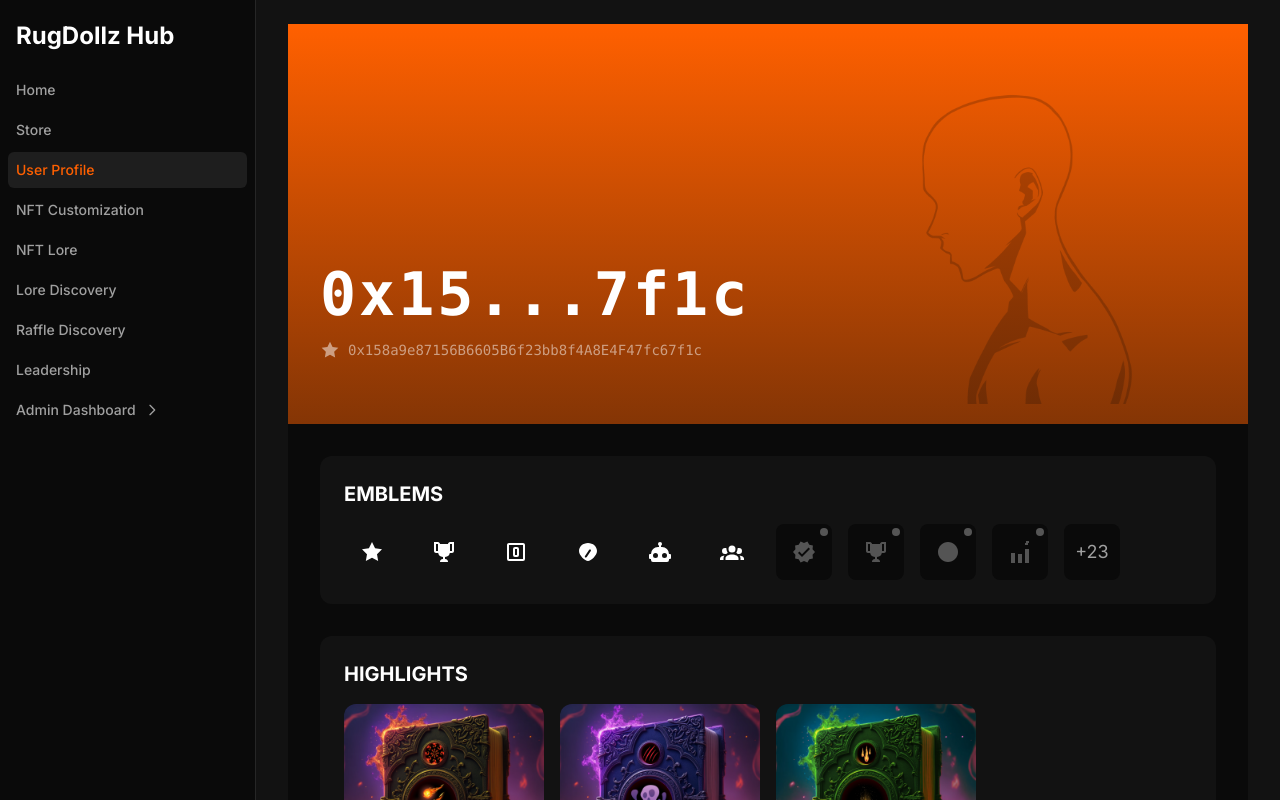
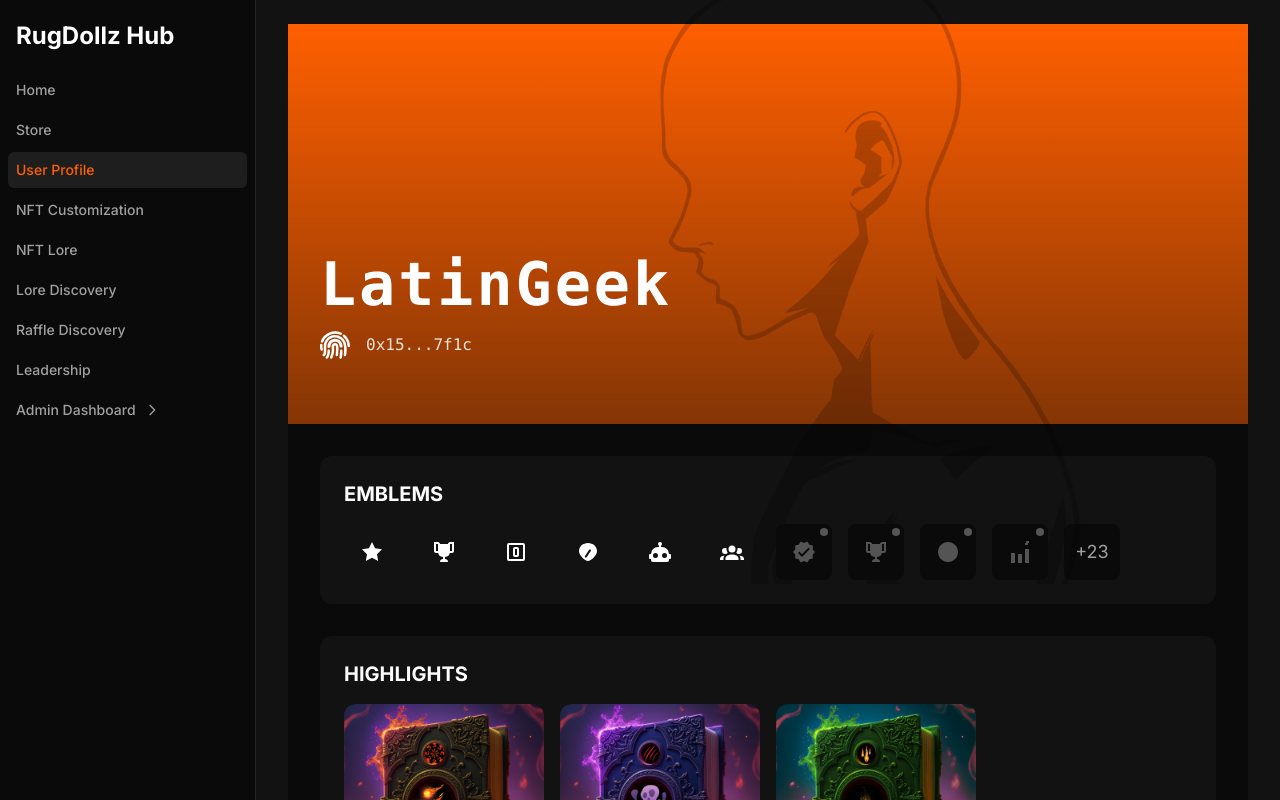
Before and after one commit to LatinGeek/rugdollz-central-hub, a Next.js app: page /profile/0x158a9e87156B6605B6f23bb8f4A8E4F47fc67f1c in a window 1280 px wide. Shown: the top 800 px of the page. Built offline with nearby package versions, Linux system fonts and the light colour scheme.

Commit message:
[FIX] Prevent overflow on profile view

```diff
--- a/app/components/profile/Emblems.tsx
+++ b/app/components/profile/Emblems.tsx
@@ -62,7 +62,7 @@ export function Emblems({ emblems }: EmblemsProps) {
               </div>
 
               {/* Enhanced Tooltip */}
-              <div className="invisible group-hover:visible absolute z-[100] bottom-full left-1/2 -translate-x-1/2 mb-2 opacity-0 group-hover:opacity-100 transition-all duration-200 pointer-events-none">
+              <div className="hidden sm:group-hover:block absolute z-[100] bottom-full left-1/2 -translate-x-1/2 mb-2 opacity-0 sm:group-hover:opacity-100 transition-all duration-200 pointer-events-none">
                 <div className="bg-[rgb(var(--bg-darker))] p-2.5 rounded-lg shadow-lg border border-[rgb(var(--border-dark))] w-[250px]">
                   <div className="flex flex-col gap-1.5">
                     <div className="flex items-center justify-between gap-3">
@@ -79,6 +79,12 @@ export function Emblems({ emblems }: EmblemsProps) {
                       <p className="text-xs text-[rgb(var(--text-secondary))] break-words leading-relaxed">
                         {emblem.description}
                       </p>
+                    )}
+                    {/* Icon based on ID */}
+                    {emblem.id === '9' && (
+                      <svg viewBox="0 0 24 24" fill="currentColor" className="w-4 h-4 text-[rgb(var(--text-secondary))]">
+                        <path d="M12 2L15.09 8.26L22 9.27L17 14.14L18.18 21.02L12 17.77L5.82 21.02L7 14.14L2 9.27L8.91 8.26L12 2Z" />
+                      </svg>
                     )}
                   </div>
                 </div>
--- a/app/components/profile/ProfileHeader.tsx
+++ b/app/components/profile/ProfileHeader.tsx
@@ -1,17 +1,18 @@
-'use client'
+"use client";
 
 interface ProfileHeaderProps {
-  walletAddress: string
+  walletAddress: string;
+  username: string;
 }
 
-export function ProfileHeader({ walletAddress }: ProfileHeaderProps) {
+export function ProfileHeader({ walletAddress, username }: ProfileHeaderProps) {
   // Format wallet address to show first 4 and last 4 characters
   const formatAddress = (address: string) => {
-    if (!address) return ''
-    const start = address.slice(0, 4)
-    const end = address.slice(-4)
-    return `${start}...${end}`
-  }
+    if (!address) return "";
+    const start = address.slice(0, 4);
+    const end = address.slice(-4);
+    return `${start}...${end}`;
+  };
 
   return (
     <div className="relative w-full h-[400px] bg-[rgb(var(--primary-orange))] overflow-hidden">
@@ -20,30 +21,68 @@ export function ProfileHeader({ walletAddress }: ProfileHeaderProps) {
         <img
           src="/images/default-profile-header.png"
           alt="Profile silhouette"
-          className="h-[90%] w-auto object-contain opacity-20"
+          className="h-[90%] w-auto object-contain opacity-20 fixed"
         />
       </div>
 
       {/* Content */}
       <div className="relative z-20 max-w-7xl mx-auto px-4 sm:px-6 lg:px-8 h-full flex flex-col justify-end pb-16">
         <div className="flex flex-col">
-          <h1 className="text-6xl font-bold text-white tracking-wider font-mono">
-            {formatAddress(walletAddress)}
+          <h1 className="text-4xl sm:text-6xl font-bold text-white tracking-wider font-mono">
+            {username}
           </h1>
           <div className="mt-4 flex items-center space-x-2">
             <svg
+              width={30}
+              height={30}
               viewBox="0 0 24 24"
               fill="none"
-              className="w-5 h-5 text-white/50"
               xmlns="http://www.w3.org/2000/svg"
             >
-              <path
-                d="M12 2L15.09 8.26L22 9.27L17 14.14L18.18 21.02L12 17.77L5.82 21.02L7 14.14L2 9.27L8.91 8.26L12 2Z"
-                fill="currentColor"
-              />
+              <g id="SVGRepo_bgCarrier" stroke-width="0"></g>
+              <g
+                id="SVGRepo_tracerCarrier"
+                stroke-linecap="round"
+                stroke-linejoin="round"
+              ></g>
+              <g id="SVGRepo_iconCarrier">
+                {" "}
+                <path
+                  d="M17.1268 2.15028C17.6261 2.38624 17.7846 3.00768 17.5079 3.48565C17.2312 3.96362 16.6178 4.12728 16.1146 3.89974C15.03 3.40935 13.8639 3.11566 12.6709 3.03534C11.1445 2.93257 9.61495 3.18183 8.20017 3.76389C6.78538 4.34594 5.52323 5.24524 4.51108 6.39239C3.72001 7.28897 3.09818 8.31822 2.67268 9.42988C2.47526 9.94568 1.92433 10.261 1.39138 10.1161C0.858439 9.97127 0.533708 9.41823 0.722442 8.89919C1.23443 7.49117 2.00666 6.18858 3.00179 5.06072C4.21793 3.68238 5.73445 2.60184 7.43437 1.90248C9.13428 1.20312 10.9721 0.903626 12.8061 1.02711C14.3068 1.12815 15.7722 1.5102 17.1268 2.15028Z"
+                  fill="#ffffff"
+                ></path>{" "}
+                <path
+                  d="M20.0201 8.91621C19.4756 7.84688 18.7228 6.89722 17.8059 6.12311C16.889 5.349 15.8265 4.76607 14.681 4.40861C13.5355 4.05114 12.3301 3.92636 11.1357 4.0416C9.94123 4.15684 8.7819 4.50978 7.72587 5.07966C6.66984 5.64954 5.73843 6.42484 4.98644 7.35997C4.23444 8.2951 3.67705 9.37117 3.34704 10.5249C3.18538 11.0901 3.07988 11.6683 3.03121 12.2511C3.01084 12.3307 3 12.4141 3 12.5V17.3332C3 18.1576 2.79646 18.6456 2.6425 18.9022C2.53296 19.0847 2.43609 19.1713 2.41696 19.1875C1.98077 19.5002 1.86799 20.1048 2.16796 20.5547C2.47432 21.0142 3.09519 21.1384 3.55471 20.832C3.63204 20.7804 3.72468 20.7104 3.86337 20.5717C4.00971 20.4253 4.1868 20.2156 4.3575 19.9311C4.70354 19.3544 5 18.509 5 17.3332V12.8341C5.01408 12.2399 5.10381 11.6485 5.26803 11.0744C5.52478 10.1768 5.95843 9.33961 6.54348 8.61208C7.12852 7.88455 7.85315 7.28137 8.67474 6.83801C9.49633 6.39464 10.3983 6.12006 11.3276 6.0304C12.2568 5.94074 13.1946 6.03782 14.0858 6.31593C14.977 6.59404 15.8036 7.04755 16.517 7.64981C17.2303 8.25206 17.816 8.99089 18.2396 9.82283C18.4483 10.2326 18.6155 10.6608 18.7396 11.1012C19.0927 12.59 19.2646 13.5941 19.3135 14.6704C19.3722 15.9606 19.2562 17.388 19.005 19.9005C18.95 20.45 19.351 20.9401 19.9005 20.995C20.45 21.05 20.9401 20.649 20.995 20.0995C21.2438 17.6119 21.3778 16.0394 21.3115 14.5796C21.2632 13.5175 21.11 12.5324 20.841 11.3158C20.7991 11.0956 20.7489 10.8771 20.6907 10.6608C20.5353 10.0048 20.3195 9.50404 20.0201 8.91621Z"
+                  fill="#ffffff"
+                ></path>{" "}
+                <path
+                  d="M1.17257 11.0106C0.634077 10.9117 0.113017 11.268 0.0588556 11.8128C-0.081407 13.2237 0.0295143 14.6485 0.386451 16.0207C0.52428 16.5506 1.09421 16.822 1.6109 16.6409C2.1276 16.4598 2.39451 15.8948 2.26536 15.3628C2.01211 14.3194 1.92824 13.242 2.01696 12.1721C2.06221 11.6264 1.71107 11.1096 1.17257 11.0106Z"
+                  fill="#ffffff"
+                ></path>{" "}
+                <path
+                  d="M23.9985 12.8083C24.0072 13.3555 23.5308 13.7691 22.9847 13.7327C22.4387 13.6963 22.0308 13.2234 22.0131 12.6764C21.9681 11.2865 21.6341 9.91726 21.0282 8.65752C20.4222 7.39777 19.561 6.28215 18.5032 5.37942C18.0869 5.02419 17.9721 4.41027 18.2845 3.96096C18.5969 3.51165 19.2174 3.3976 19.6395 3.74597C20.9753 4.84876 22.0598 6.23042 22.814 7.79852C23.5683 9.36662 23.9708 11.0763 23.9985 12.8083Z"
+                  fill="#ffffff"
+                ></path>{" "}
+                <path
+                  d="M17.9942 13.2638C17.9699 13.8156 17.4295 14.161 16.8895 14.0455L16.536 13.9699C15.9959 13.8544 15.6665 13.3178 15.6311 12.7666C15.6174 12.5535 15.5849 12.3414 15.5337 12.1327C15.4026 11.5988 15.1523 11.1015 14.8015 10.6782C14.4507 10.255 14.0086 9.91668 13.5083 9.68879C13.008 9.46091 12.4626 9.34935 11.913 9.36249C11.3634 9.37564 10.8239 9.51315 10.3351 9.76469C9.84631 10.0162 9.42084 10.3753 9.09069 10.8148C8.76054 11.2544 8.53428 11.7631 8.42891 12.3026C8.38773 12.5135 8.36543 12.727 8.36194 12.9405C8.35291 13.4927 8.04949 14.0445 7.51555 14.1857L7.16611 14.2781C6.63217 14.4192 6.07591 14.1001 6.02528 13.5501C5.97314 12.9839 6.00161 12.4114 6.11124 11.85C6.28499 10.9603 6.65809 10.1215 7.20252 9.39665C7.74694 8.6718 8.44854 8.07974 9.25461 7.66495C10.0607 7.25015 10.9503 7.02339 11.8565 7.00172C12.7628 6.98004 13.6622 7.164 14.4872 7.53979C15.3122 7.91557 16.0413 8.47341 16.6197 9.1714C17.1982 9.86939 17.611 10.6894 17.827 11.5698C17.9634 12.1253 18.0192 12.6958 17.9942 13.2638Z"
+                  fill="#ffffff"
+                ></path>{" "}
+                <path
+                  d="M8 16.5C8 15.9477 7.55229 15.5 7 15.5C6.44772 15.5 6 15.9477 6 16.5C6 18.1048 5.65647 19.3538 5.32153 20.1911C5.15388 20.6102 4.98845 20.926 4.86959 21.1307C4.81545 21.2239 4.75944 21.3168 4.69662 21.4045C4.36925 21.8461 4.45969 22.4698 4.9 22.8C5.34183 23.1314 5.96863 23.0418 6.3 22.6C6.40836 22.4507 6.50656 22.2944 6.59917 22.1349C6.76156 21.8553 6.97112 21.4523 7.17848 20.9339C7.59354 19.8962 8 18.3952 8 16.5Z"
+                  fill="#ffffff"
+                ></path>{" "}
+                <path
+                  d="M17 15.5C17.5523 15.5 18 15.9477 18 16.5C18 18.2976 17.8716 19.7168 17.7412 20.6947C17.676 21.1836 17.6103 21.5623 17.5599 21.8228C17.5328 21.9629 17.5049 22.1032 17.4704 22.2417C17.3364 22.7775 16.7933 23.1041 16.2575 22.9701C15.7222 22.8363 15.3965 22.2943 15.5295 21.759C15.5555 21.6545 15.5759 21.5484 15.5963 21.4428C15.6397 21.219 15.699 20.8789 15.7588 20.4303C15.8784 19.5332 16 18.2024 16 16.5C16 15.9477 16.4477 15.5 17 15.5Z"
+                  fill="#ffffff"
+                ></path>{" "}
+                <path
+                  d="M11.8239 12.4476C12.5509 12.1987 12.6356 12.8392 12.7294 13.4601C12.9398 14.8536 12.7861 17.0747 12.5049 19.9012C12.4502 20.4507 12.8514 20.9406 13.401 20.9953C13.9506 21.0499 14.4404 20.6487 14.4951 20.0992C14.7695 17.3408 14.9622 14.8516 14.7069 13.1614C14.5821 12.3346 14.3206 11.4669 13.6907 10.9075C12.9687 10.2661 12.0495 10.2564 11.1761 10.5555C10.7476 10.7022 10.3575 10.9081 10.0434 11.2153C9.71867 11.5328 9.52989 11.9048 9.42805 12.2925C9.33149 12.6602 9.31356 13.0409 9.31671 13.3918C9.31983 13.7399 9.34613 14.1377 9.36662 14.5245C9.4486 16.0716 9.49899 18.2972 8.08086 21.6062C7.8633 22.1138 8.09845 22.7017 8.60608 22.9192C9.11371 23.1368 9.70159 22.9016 9.91915 22.394C11.501 18.703 11.455 16.1403 11.3638 14.4187C11.341 13.9885 11.3192 13.6637 11.3166 13.3739C11.3125 12.9089 11.3453 12.6115 11.8239 12.4476Z"
+                  fill="#ffffff"
+                ></path>{" "}
+              </g>
             </svg>
-            <p className="text-white/50 font-mono text-sm">
-              {walletAddress}
+            <p className="text-white/85 font-mono text-base px-2">
+              {formatAddress(walletAddress)}
             </p>
           </div>
         </div>
@@ -52,5 +91,5 @@ export function ProfileHeader({ walletAddress }: ProfileHeaderProps) {
       {/* Gradient Overlay */}
       <div className="absolute inset-0 bg-gradient-to-t from-[rgb(var(--bg-darker))] to-transparent z-10 opacity-50" />
     </div>
-  )
+  );
 }
--- a/app/profile/[address]/page.tsx
+++ b/app/profile/[address]/page.tsx
@@ -113,7 +113,7 @@ export default function ProfilePage({ params }: ProfilePageProps) {
 
   return (
     <div className="min-h-screen bg-[rgb(var(--bg-darker))]">
-      <ProfileHeader walletAddress={address} />
+      <ProfileHeader walletAddress={address} username="LatinGeek"/>
 
       <div className="max-w-7xl mx-auto px-4 sm:px-6 lg:px-8 py-8">
         <div className="mb-8">
```
